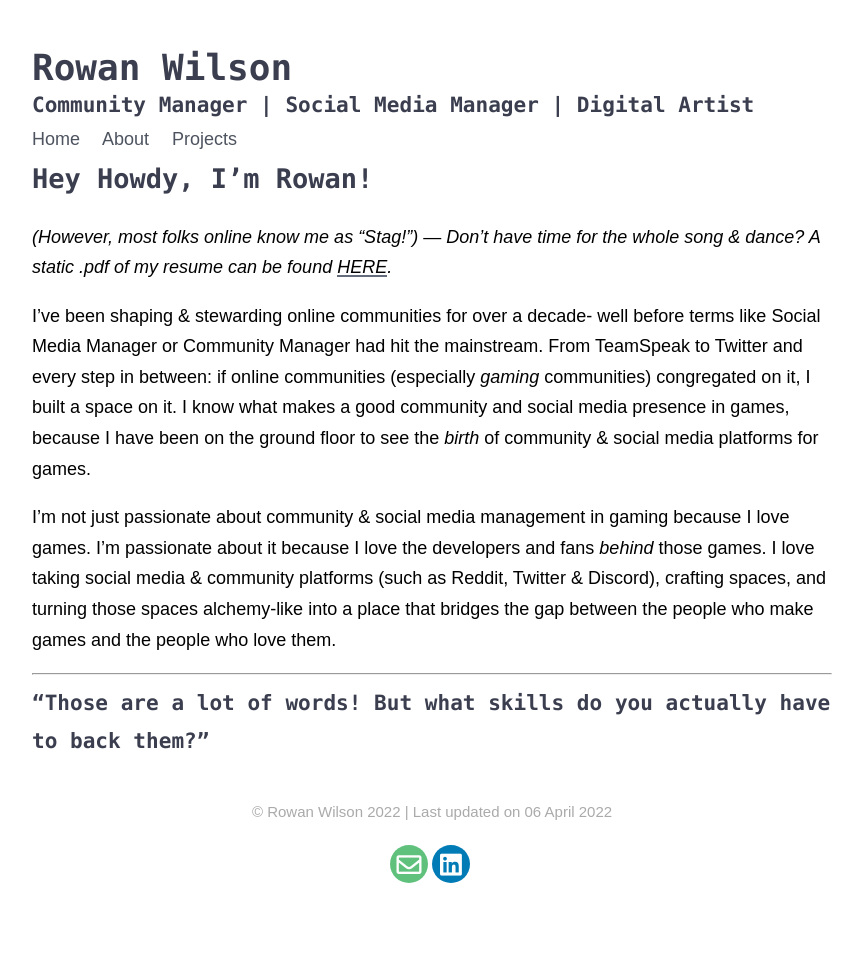
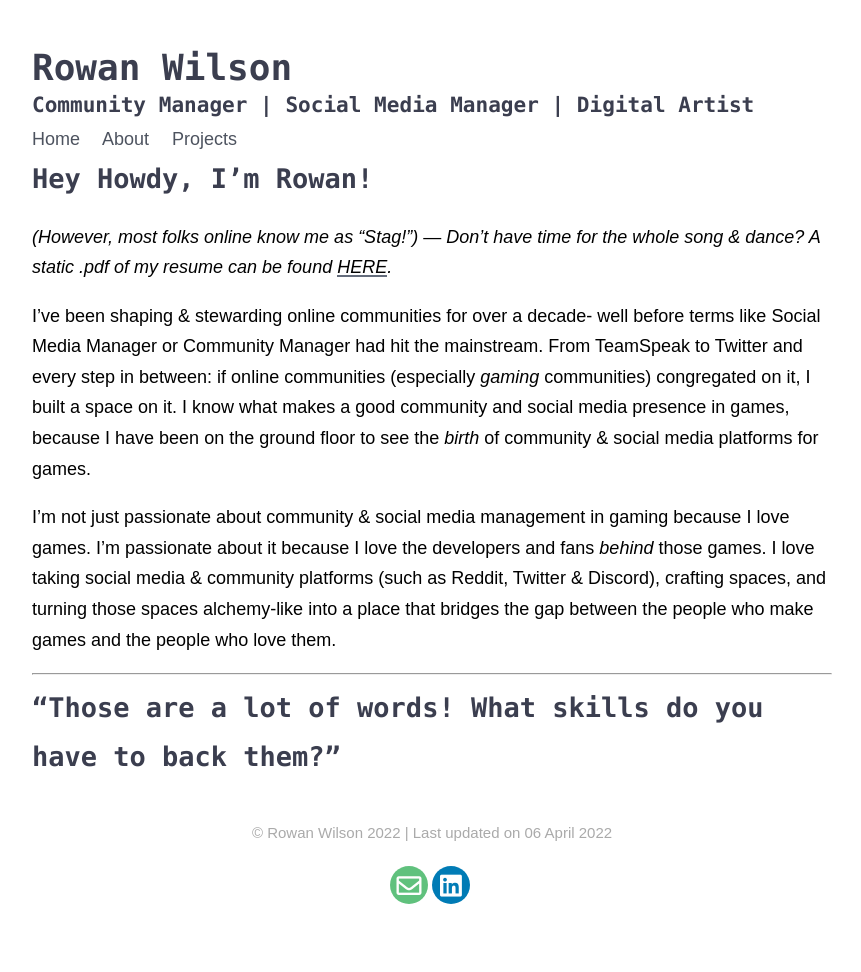
Before and after one commit to stagrunner/rowanjwilson, a Jekyll site: the page built from _pages/about.md, in a window 1280 px wide. Shown: the whole page, without its empty margins (208-1069 px from the left). Built offline with Jekyll 4.4.1, drawn with Linux system fonts in a browser that asks for light colours; nearby versions of some CDN libraries.

Commit message:
Update about.md

```diff
--- a/_pages/about.md
+++ b/_pages/about.md
@@ -14,4 +14,4 @@ I've been shaping & stewarding online communities for over a decade- well before
 I'm not just passionate about community & social media management in gaming because I love games. I'm passionate about it because I love the developers and fans *behind* those games. I love taking social media & community platforms (such as Reddit, Twitter & Discord), crafting spaces, and turning those spaces alchemy-like into a place that bridges the gap between the people who make games and the people who love them.
 
 ---
-### "Those are a lot of words! But what skills do you actually have to back them?"
+## "Those are a lot of words! What skills do you have to back them?"
```
